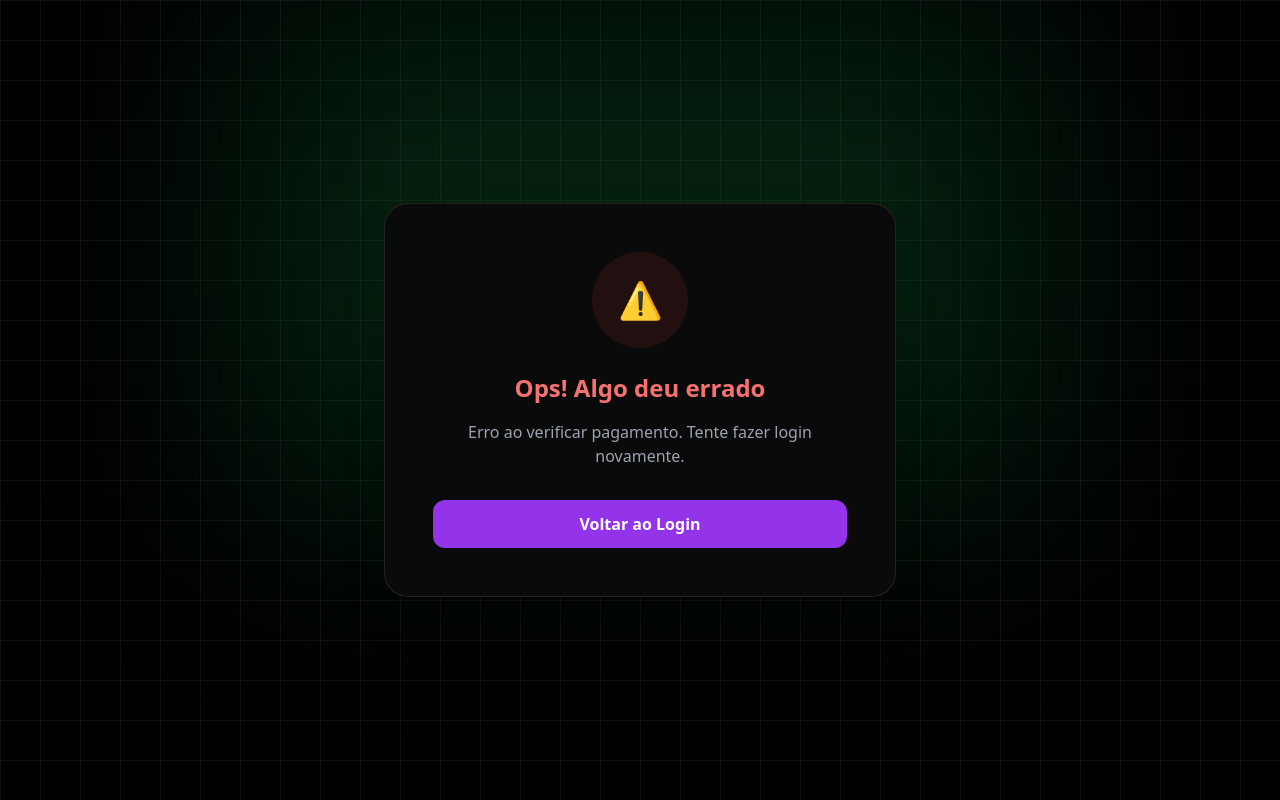
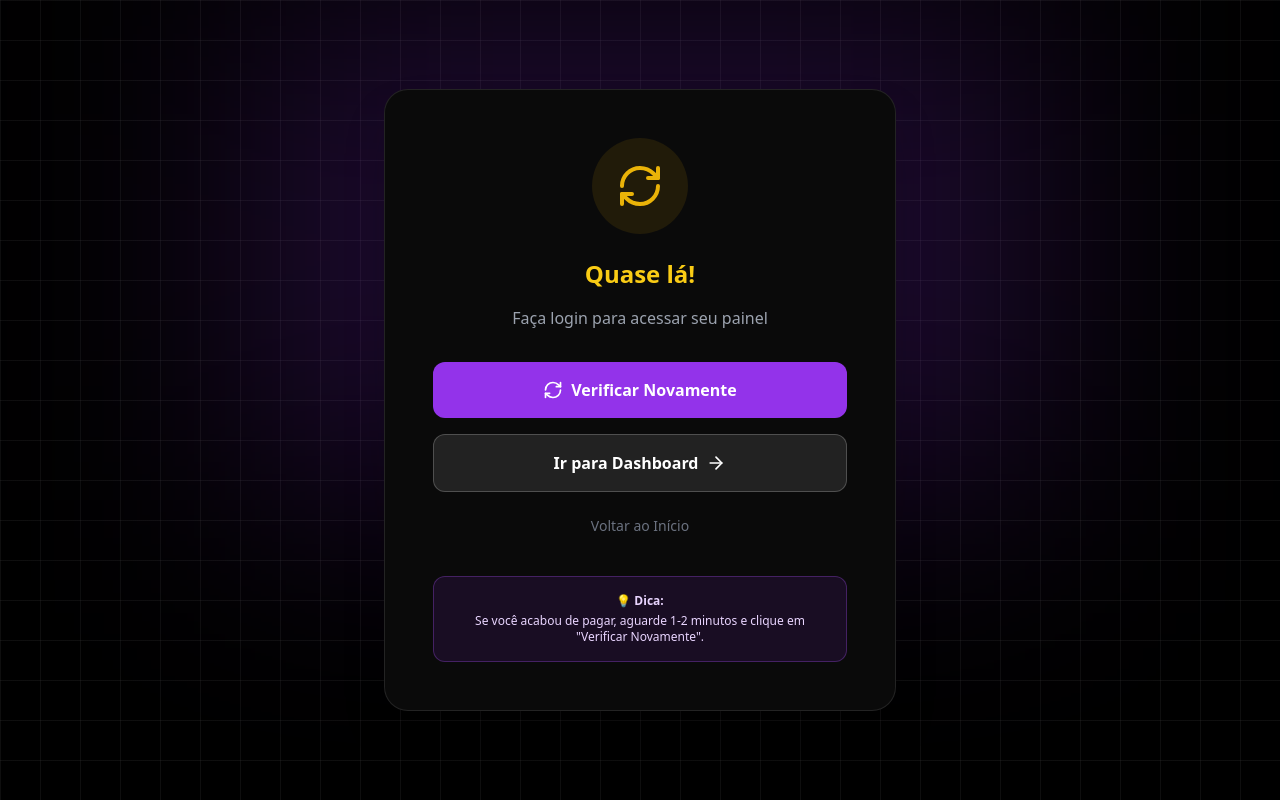
Before and after one commit to GustavoAraujoProg/nevox-platform, a Next.js app: page /pagamento/sucesso in a window 1280 px wide. Built offline with nearby package versions, Linux system fonts and the light colour scheme.

Commit message:
Correção final do Login, Registro e API do Asaas

```diff
--- a/app/pagamento/sucesso/page.tsx
+++ b/app/pagamento/sucesso/page.tsx
@@ -3,12 +3,13 @@
 
 import React, { useEffect, useState } from 'react';
 import { useRouter } from 'next/navigation';
-import { CheckCircle, Loader2, Zap } from 'lucide-react';
+import { CheckCircle, Loader2, Zap, ArrowRight, RefreshCw } from 'lucide-react';
 
 export default function PagamentoSucesso() {
   const router = useRouter();
-  const [status, setStatus] = useState<'checking' | 'success' | 'error'>('checking');
+  const [status, setStatus] = useState<'checking' | 'success' | 'waiting'>('checking');
   const [message, setMessage] = useState('Verificando seu pagamento...');
+  const [tentativas, setTentativas] = useState(0);
 
   useEffect(() => {
     verificarPagamento();
@@ -19,13 +20,13 @@ export default function PagamentoSucesso() {
       const userId = localStorage.getItem('nevox_user_id');
 
       if (!userId) {
-        throw new Error('Usuário não identificado');
+        // Se não tiver userId, espera o usuário fazer login manualmente
+        setStatus('waiting');
+        setMessage('Faça login para acessar seu painel');
+        return;
       }
 
-      // Aguarda 2 segundos pro webhook do Asaas processar
-      await new Promise(resolve => setTimeout(resolve, 2000));
-
-      // Busca o status atualizado do usuário
+      // Busca o status do usuário
       const response = await fetch('/api/user/me', {
         method: 'POST',
         headers: { 'Content-Type': 'application/json' },
@@ -39,44 +40,63 @@ export default function PagamentoSucesso() {
         setStatus('success');
         setMessage('Pagamento confirmado! Redirecionando...');
 
-        // Aguarda 3 segundos e redireciona pro Dashboard
+        // Aguarda 2 segundos e redireciona
         setTimeout(() => {
           router.push('/dashboard');
-        }, 3000);
+        }, 2000);
       } else {
-        // Se ainda não confirmou, tenta de novo em 5 segundos
+        // Se ainda não confirmou e tentou menos de 12 vezes (1 minuto)
+        if (tentativas < 12) {
+          setMessage(`Aguardando confirmação... (${tentativas + 1}/12)`);
+          setTentativas(prev => prev + 1);
+
+          // Tenta de novo em 5 segundos
           setTimeout(() => {
             verificarPagamento();
           }, 5000);
+        } else {
+          // Depois de 1 minuto, mostra botão manual
+          setStatus('waiting');
+          setMessage('O pagamento pode levar alguns minutos. Você pode aguardar ou voltar depois.');
+        }
       }
 
     } catch (error) {
-      setStatus('error');
-      setMessage('Erro ao verificar pagamento. Tente fazer login novamente.');
+      setStatus('waiting');
+      setMessage('Erro ao verificar. Tente acessar seu dashboard em alguns minutos.');
     }
   };
 
   return (
     <div className="min-h-screen bg-black text-white flex items-center justify-center p-4">
+      {/* Background */}
       <div className="absolute inset-0 bg-[linear-gradient(to_right,#4f4f4f2e_1px,transparent_1px),linear-gradient(to_bottom,#4f4f4f2e_1px,transparent_1px)] bg-[size:40px_40px]"></div>
-      <div className="absolute top-0 left-1/2 -translate-x-1/2 w-[800px] h-[500px] bg-green-600/20 blur-[120px]"></div>
+      <div className="absolute top-0 left-1/2 -translate-x-1/2 w-[800px] h-[500px] bg-purple-600/20 blur-[120px]"></div>
 
       <div className="relative z-10 max-w-lg w-full bg-[#0a0a0a] border border-white/10 rounded-3xl p-12 text-center shadow-2xl">
 
+        {/* VERIFICANDO PAGAMENTO */}
         {status === 'checking' && (
           <>
-            <div className="w-24 h-24 mx-auto mb-6 bg-blue-500/10 rounded-full flex items-center justify-center animate-pulse">
+            <div className="w-24 h-24 mx-auto mb-6 bg-blue-500/10 rounded-full flex items-center justify-center">
               <Loader2 className="w-12 h-12 text-blue-500 animate-spin" />
             </div>
             <h1 className="text-2xl font-bold mb-4">Verificando Pagamento</h1>
             <p className="text-gray-400 mb-8">{message}</p>
-            <div className="flex items-center justify-center gap-2 text-sm text-gray-500">
+
+            <div className="bg-blue-900/20 border border-blue-500/30 rounded-xl p-4 text-sm text-blue-200">
+              <div className="flex items-center justify-center gap-2 mb-2">
                 <Zap className="w-4 h-4 text-yellow-400" />
-              <span>Aguarde alguns instantes...</span>
+                <span className="font-bold">Já pagou?</span>
+              </div>
+              <p className="text-xs text-gray-400">
+                A confirmação pode levar de 10 segundos a 5 minutos. Estamos checando automaticamente...
+              </p>
             </div>
           </>
         )}
 
+        {/* PAGAMENTO CONFIRMADO */}
         {status === 'success' && (
           <>
             <div className="w-24 h-24 mx-auto mb-6 bg-green-500/10 rounded-full flex items-center justify-center animate-in zoom-in">
@@ -90,19 +110,48 @@ export default function PagamentoSucesso() {
           </>
         )}
 
-        {status === 'error' && (
+        {/* AGUARDANDO MANUALMENTE */}
+        {status === 'waiting' && (
           <>
-            <div className="w-24 h-24 mx-auto mb-6 bg-red-500/10 rounded-full flex items-center justify-center">
-              <span className="text-4xl">⚠️</span>
+            <div className="w-24 h-24 mx-auto mb-6 bg-yellow-500/10 rounded-full flex items-center justify-center">
+              <RefreshCw className="w-12 h-12 text-yellow-500" />
             </div>
-            <h1 className="text-2xl font-bold mb-4 text-red-400">Ops! Algo deu errado</h1>
+            <h1 className="text-2xl font-bold mb-4 text-yellow-400">Quase lá!</h1>
             <p className="text-gray-400 mb-8">{message}</p>
+
+            <div className="space-y-4">
               <button
-              onClick={() => router.push('/login')}
-              className="w-full py-3 bg-purple-600 hover:bg-purple-700 text-white font-bold rounded-xl"
+                onClick={() => {
+                  setStatus('checking');
+                  setTentativas(0);
+                  verificarPagamento();
+                }}
+                className="w-full py-4 bg-purple-600 hover:bg-purple-700 text-white font-bold rounded-xl flex items-center justify-center gap-2 transition-all"
               >
-              Voltar ao Login
+                <RefreshCw className="w-5 h-5" />
+                Verificar Novamente
               </button>
+
+              <button
+                onClick={() => router.push('/dashboard')}
+                className="w-full py-4 bg-white/10 hover:bg-white/20 border border-white/20 text-white font-bold rounded-xl flex items-center justify-center gap-2 transition-all"
+              >
+                Ir para Dashboard
+                <ArrowRight className="w-5 h-5" />
+              </button>
+
+              <button
+                onClick={() => router.push('/')}
+                className="w-full text-gray-500 hover:text-white text-sm py-2"
+              >
+                Voltar ao Início
+              </button>
+            </div>
+
+            <div className="mt-8 bg-purple-900/20 border border-purple-500/30 rounded-xl p-4 text-xs text-purple-200">
+              <p className="font-bold mb-1">💡 Dica:</p>
+              <p>Se você acabou de pagar, aguarde 1-2 minutos e clique em "Verificar Novamente".</p>
+            </div>
           </>
         )}
       </div>
--- a/lib/asaas.ts
+++ b/lib/asaas.ts
@@ -61,11 +61,16 @@ export async function criarAssinatura(customerId: string, valor: number) {
         dueDate: dataVencimento.toISOString().split('T')[0],
         description: 'Assinatura Nevox - Desenvolvimento de Software',
 
-        // 🔥 AQUI ESTÁ A MÁGICA: URL DE RETORNO
-        callback: {
-          successUrl: `${BASE_URL}/pagamento/sucesso`, // ← Página de sucesso
-          autoRedirect: true // Redireciona automaticamente após pagar
-        }
+        // 🎯 SOLUÇÃO: Instruções personalizadas que aparecem na fatura
+        externalReference: `user_${customerId}`, // Para rastrear no webhook
+
+        // Informações adicionais que aparecem na fatura do Asaas
+        split: [{
+          walletId: customerId,
+          fixedValue: 0,
+          percentualValue: 0,
+          description: `Após pagar, volte para: ${BASE_URL}/pagamento/sucesso`
+        }]
       })
     });
 
```
Lines whose indentation alone changed are shown as unchanged.
